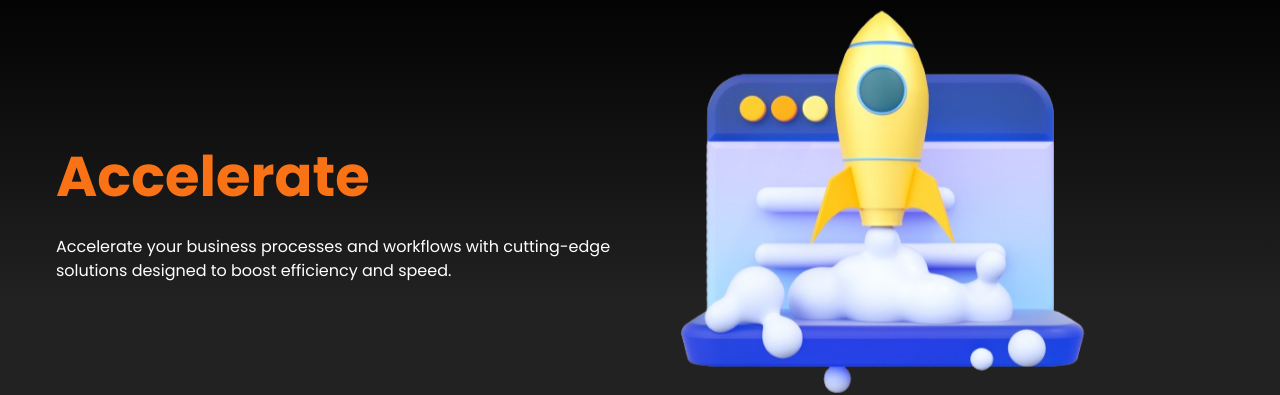
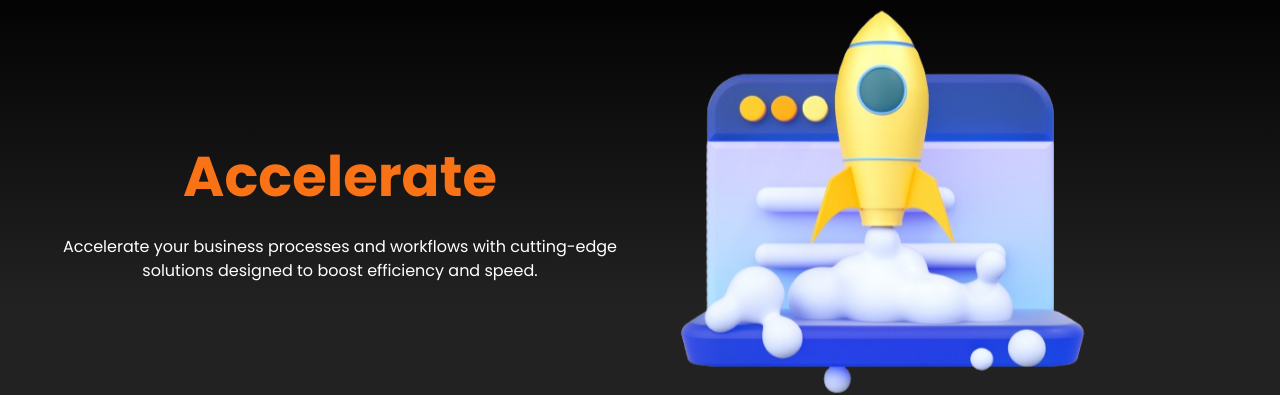
Before and after one commit to code-sourabh/web-app-project, a React (Create React App) app: page / in a window 1280 px wide. Shown: the part 1000-1395 px from the top of the page. Built offline with nearby package versions, Linux system fonts and the light colour scheme.

Commit message:
text center

```diff
--- a/src/components/Description Tab/Description.css
+++ b/src/components/Description Tab/Description.css
@@ -63,7 +63,7 @@
 
   .homepage .section-title {
     font-size: 3.5rem;
-    text-align: start;
+    text-align: center;
     font-weight: bold;
     color: #f97316;
 
@@ -74,7 +74,7 @@
   .homepage .section-description {
     font-size: 1rem;
     color: #fff;
-    text-align: start;
+    text-align: center;
     animation: slideInRight 1s ease forwards; /* Slide in from right animation */
   }
 
```
